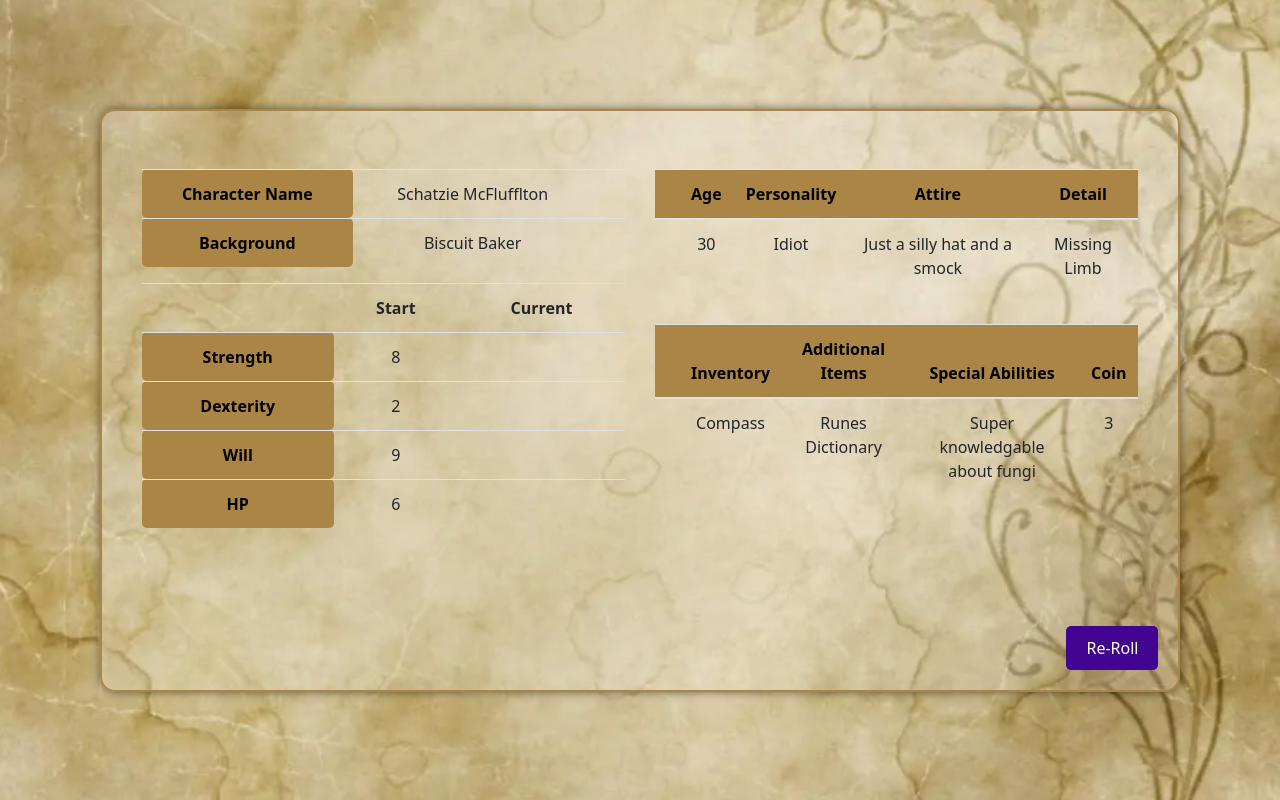
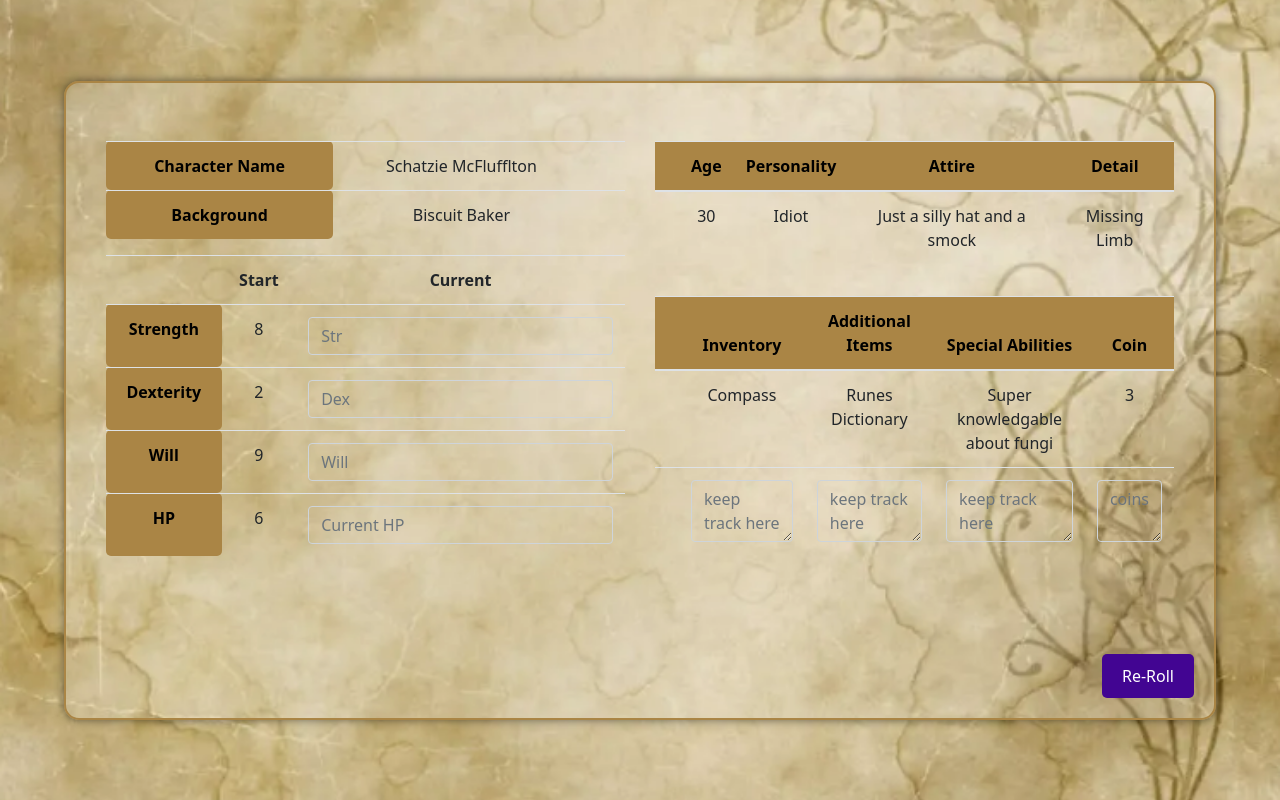
Before and after one commit to NJFazal/character-generator, a plain HTML site: page index.html in a window 1280 px wide. Drawn offline with nearby package versions, Linux system fonts and the light colour scheme; a web font is replaced by a local one.

Commit message:
Add files via upload

```diff
--- a/character.js
+++ b/character.js
@@ -173,22 +173,22 @@ function createCharacter(){
                         <tr>
                             <th scope="row" style="font-weight: bold; color: black; background-color: #aa8545; border-radius: 5px;">Strength</th>
                             <td>${randomStrength}</td>
-                            <td></td>
+                            <td><input type="text" class="form-control" placeholder="Str"  aria-describedby="basic-addon1"></td>
                         </tr>
                         <tr>
                             <th scope="row" style="font-weight: bold; color: black;background-color: #aa8545; border-radius: 5px;">Dexterity</th>
                             <td>${randomDextarity}</td>
-                            <td></td>
+                            <td><input type="text" class="form-control" placeholder="Dex"  aria-describedby="basic-addon1"></td>
                         </tr>
                         <tr>
                             <th scope="row" style="font-weight: bold; color: black;background-color: #aa8545; border-radius: 5px;">Will</th>
                             <td>${randomWill}</td>
-                            <td></td>
+                            <td><input type="text" class="form-control" placeholder="Will"  aria-describedby="basic-addon1"></td>
                         </tr>
                         <tr>
                             <th scope="row" style="font-weight: bold; color: black;background-color: #aa8545; border-radius: 5px;">HP</th>
                             <td>${randomHP}</td>
-                            <td></td>
+                            <td><input type="text" class="form-control" placeholder="Current HP" aria-describedby="basic-addon1"></td>
                         </tr>
                     </tbody>
                 </table>
@@ -236,6 +236,13 @@ function createCharacter(){
                             <td>${randomSpecialAbilities}</td>
                             <td>${randomCoin}</td>
                         </tr>
+                        <tr>
+                            <td></td>
+                            <td><textarea class="form-control" aria-label="With textarea" placeholder="keep track here"></textarea></td>
+                            <td><textarea class="form-control" aria-label="With textarea" placeholder="keep track here"></textarea></td>
+                            <td><textarea class="form-control" aria-label="With textarea" placeholder="keep track here"></textarea></td>
+                            <td><textarea class="form-control" aria-label="With textarea" placeholder="coins"></textarea></td>
+                        </tr>
                     </tbody>
                 </table>
             </div>
--- a/styles.css
+++ b/styles.css
@@ -22,6 +22,7 @@ body {
     border-radius: 15px;
     box-shadow: 0 0 10px rgba(0, 0, 0, 0.5);
     max-width: 90%;
+    max-height: 90%;
     text-align: center;
     margin: 20px;
     box-sizing: border-box;
```
